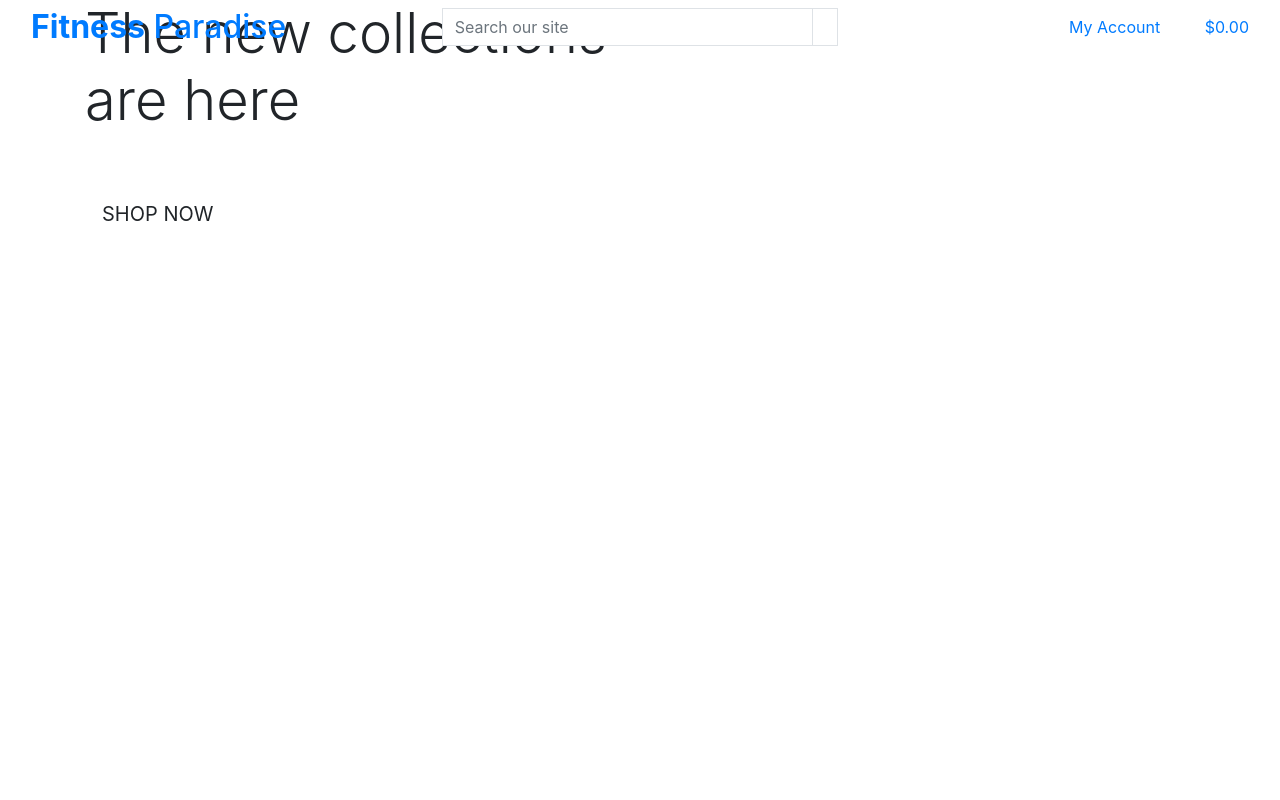
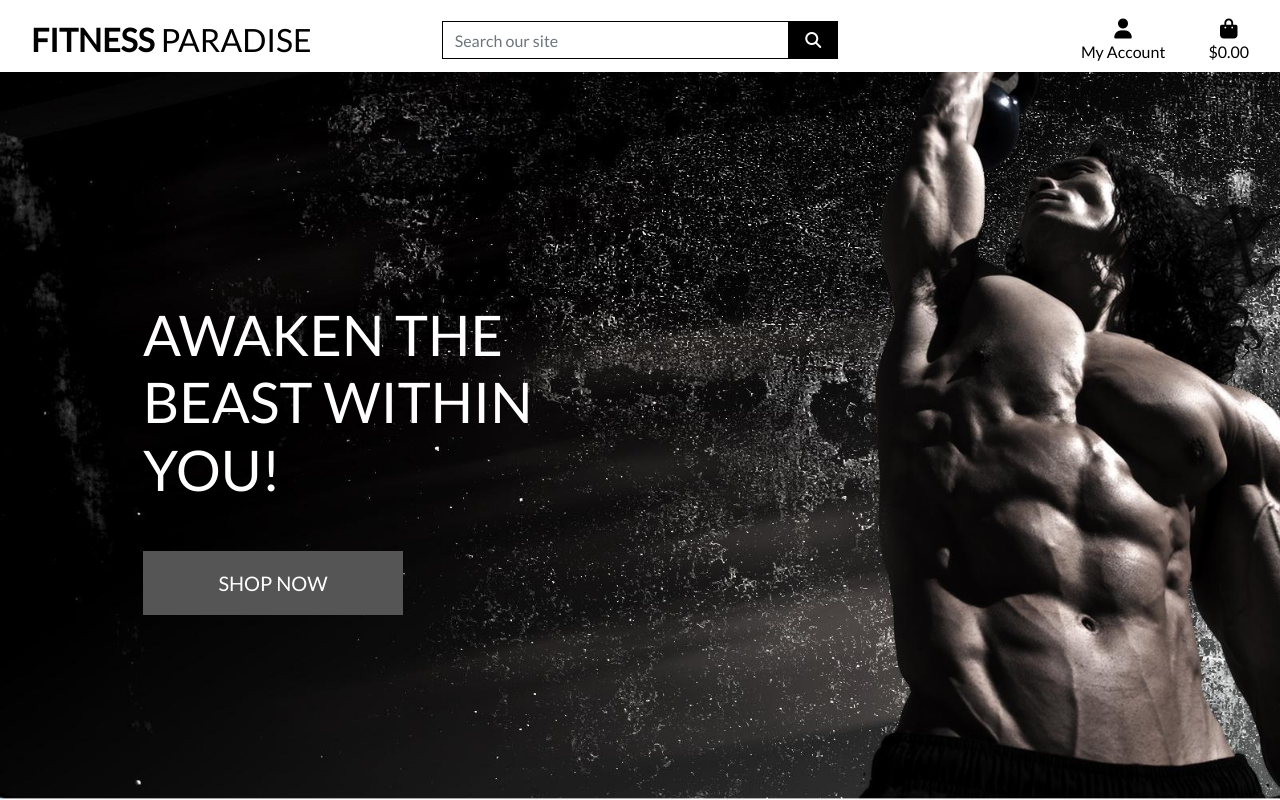
Before and after one commit to FirasH94/Full-Stack-Frameworks-with-Django-Milestone-Porject-FH, a Django app: page / in a window 1280 px wide. Run offline with Django 3.2, Linux system fonts and the light colour scheme; some libraries are stand-ins or nearby versions.

Commit message:
adding background and content to the home page as well as the css.

```diff
--- a/fitness_paradise/settings.py
+++ b/fitness_paradise/settings.py
@@ -150,3 +150,7 @@ USE_TZ = True
 # https://docs.djangoproject.com/en/3.1/howto/static-files/
 
 STATIC_URL = '/static/'
+STATICFILES_DIRS = (os.path.join(BASE_DIR, 'static'),)
+
+MEDIA_URL = '/media/'
+MEDIA_ROOT = os.path.join(BASE_DIR, 'media')
--- a/fitness_paradise/urls.py
+++ b/fitness_paradise/urls.py
@@ -15,9 +15,11 @@ Including another URLconf
 """
 from django.contrib import admin
 from django.urls import path, include
+from django.conf import settings
+from django.conf.urls.static import static
 
 urlpatterns = [
     path('admin/', admin.site.urls),
     path('accounts/', include('allauth.urls')),
     path('', include('home.urls')),
-]
+] + static(settings.MEDIA_URL, document_root=settings.MEDIA_ROOT)
--- a/home/templates/home/index.html
+++ b/home/templates/home/index.html
@@ -13,8 +13,8 @@
     <div class="container h-100">
         <div class="row h-100">
             <div class="col-7 col-md-6 my-auto">
-                <h1 class="display-4 logo-font text-black">
-                    The new collections are here
+                <h1 class="display-4 logo-font text-white">
+                    Awaken the beast within you!
                 </h1>
                 <div class="my-5">
                     <h4>
--- /dev/null
+++ b/static/css/base.css
@@ -0,0 +1,85 @@
+html {
+    height: 100%;
+}
+
+body {
+    background: url('/media/homepage_background.jpg') no-repeat center center fixed;
+    background-size: cover;
+    height: calc(100vh - 164px);
+    color: #555;
+    font-family: 'Lato';
+}
+
+/* from Bulma */
+.icon {
+    align-items: center;
+    display: inline-flex;
+    justify-content: center;
+    height: 1.5rem;
+    width: 1.5rem;
+}
+
+.logo-font {
+    text-transform: uppercase;
+}
+
+.main-logo-link {
+    width: fit-content;
+}
+
+.shop-now-button {
+    background: #555;
+    color: white;
+    min-width: 260px;
+}
+
+.btn-black {
+    background: black;
+    color: white;
+}
+
+.shop-now-button:hover,
+.shop-now-button:active,
+.shop-now-button:focus,
+.btn-black:hover,
+.btn-black:active,
+.btn-black:focus {
+    background: #222;
+    color: white;
+}
+
+.text-black {
+    color: #000000 !important;
+}
+
+.text-white {
+    color: #ffffff !important;
+}
+
+.border-black {
+    border: 1px solid black !important;
+}
+
+/* -------------------------------- Media Queries */
+
+/* Slightly larger container on xl screens */
+@media (min-width: 1200px) {
+  .container {
+    max-width: 80%;
+  }
+}
+
+/* fixed top navbar only on medium and up */
+@media (min-width: 992px) {
+    .fixed-top-desktop-only {
+        position: fixed;
+        top: 0;
+        right: 0;
+        left: 0;
+        z-index: 1030;
+    }
+
+    .header-container {
+        padding-top: 164px;
+    }
+}
--- a/templates/base.html
+++ b/templates/base.html
@@ -16,12 +16,16 @@
 
     {% block corecss %}
     <link rel="stylesheet" href="https://stackpath.bootstrapcdn.com/bootstrap/4.5.2/css/bootstrap.min.css" integrity="sha384-JcKb8q3iqJ61gNV9KGb8thSsNjpSL0n8PARn9HuZOnIxN0hoP+VmmDGMN5t9UJ0Z" crossorigin="anonymous">
+    <link href="https://fonts.googleapis.com/css2?family=Lato&display=swap" rel="stylesheet">
+    <link rel="stylesheet" href="{% static 'css/base.css' %}">
+
     {% endblock %}
 
     {% block extra_corecss %}
     {% endblock %}
 
     {% block corejs %}
+    <script src="https://kit.fontawesome.com/ea163fc9b6.js" crossorigin="anonymous"></script>
     <script src="https://code.jquery.com/jquery-3.5.1.slim.min.js" integrity="sha384-DfXdz2htPH0lsSSs5nCTpuj/zy4C+OGpamoFVy38MVBnE+IbbVYUew+OrCXaRkfj" crossorigin="anonymous"></script>
     <script src="https://cdn.jsdelivr.net/npm/popper.js@1.16.1/dist/umd/popper.min.js" integrity="sha384-9/reFTGAW83EW2RDu2S0VKaIzap3H66lZH81PoYlFhbGU+6BZp6G7niu735Sk7lN" crossorigin="anonymous"></script>
     <script src="https://stackpath.bootstrapcdn.com/bootstrap/4.5.2/js/bootstrap.min.js" integrity="sha384-B4gt1jrGC7Jh4AgTPSdUtOBvfO8shuf57BaghqFfPlYxofvL8/KUEfYiJOMMV+rV" crossorigin="anonymous"></script>
@@ -35,7 +39,7 @@
   </head>
   <body>
     <header class="container-fluid fixed-top">
-        <div class="row">
+        <div id="topnav" class="row bg-white pt-lg-2 d-none-flex">
             <div class="col-12 col-lg-4 my-auto py-1 py-lg-0 text-center text-lg-left">
                 <a href="{% url 'home' %}" class="nav-link main-logo-link">
                     <h2 class="logo-font text-black my-0"><strong>Fitness</strong> Paradise</h2>
```
Also changed, not shown: media/homepage_background.jpg (added).
